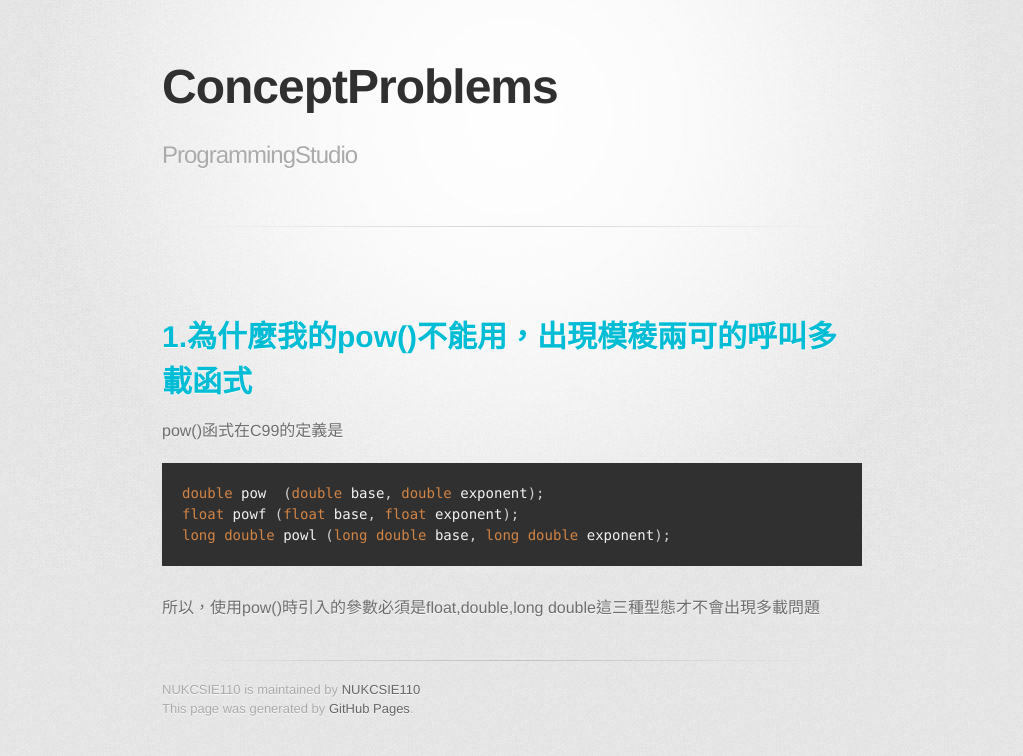
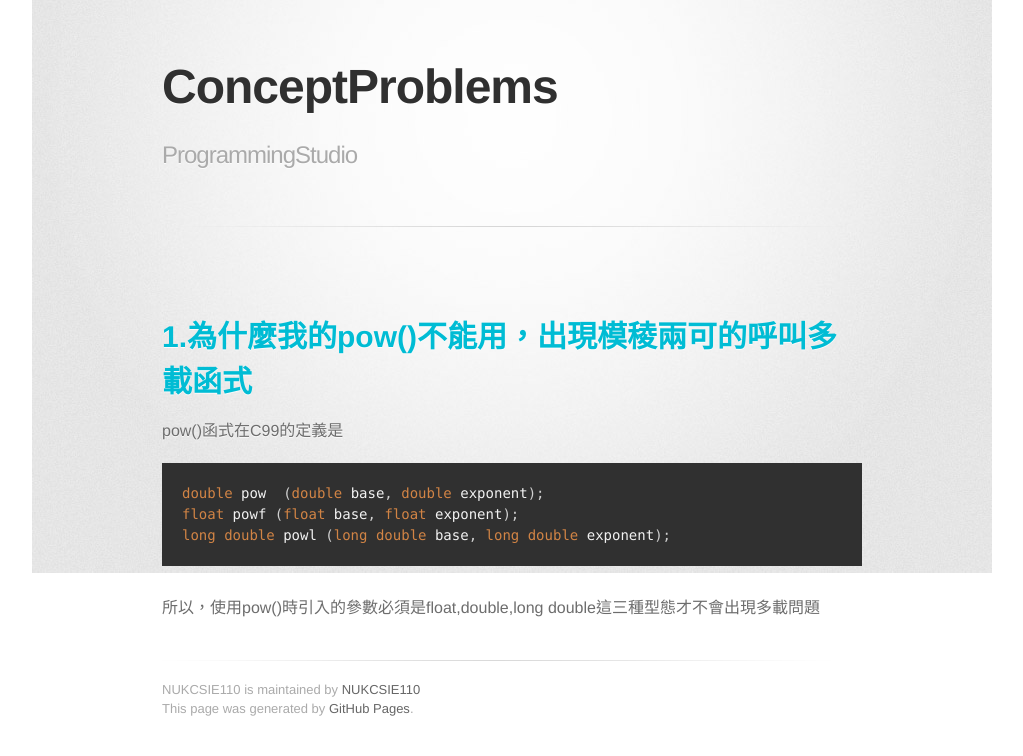
Before and after one commit to NUKCSIE110/ProgrammingStudio, a Jekyll site: the page built from error.md, in a window 1280 px wide. Shown: the top 756 px of the page, without its empty margins (128-1151 px from the left). Built offline with Jekyll 4.4.1, drawn with Linux system fonts in a browser that asks for light colours; some web fonts are replaced.

Commit message:
Update jekyll-theme-tactile.scss

```diff
--- a/_sass/jekyll-theme-tactile.scss
+++ b/_sass/jekyll-theme-tactile.scss
@@ -1,5 +1,5 @@
 @import "rouge-base16-dark";
-
+@import url(https://fonts.googleapis.com/earlyaccess/notosanstc.css);
 /* http://meyerweb.com/eric/tools/css/reset/
    v2.0 | 20110126
    License: none (public domain)
@@ -55,7 +55,6 @@
   line-height: 1.5;
   color: #6d6d6d;
   text-shadow: 0 1px 0 rgba(255, 255, 255, 0.8);
-  background: #e7e7e7 url(../images/body-bg.png) 0 0 repeat;
 }
 
 a {
```
